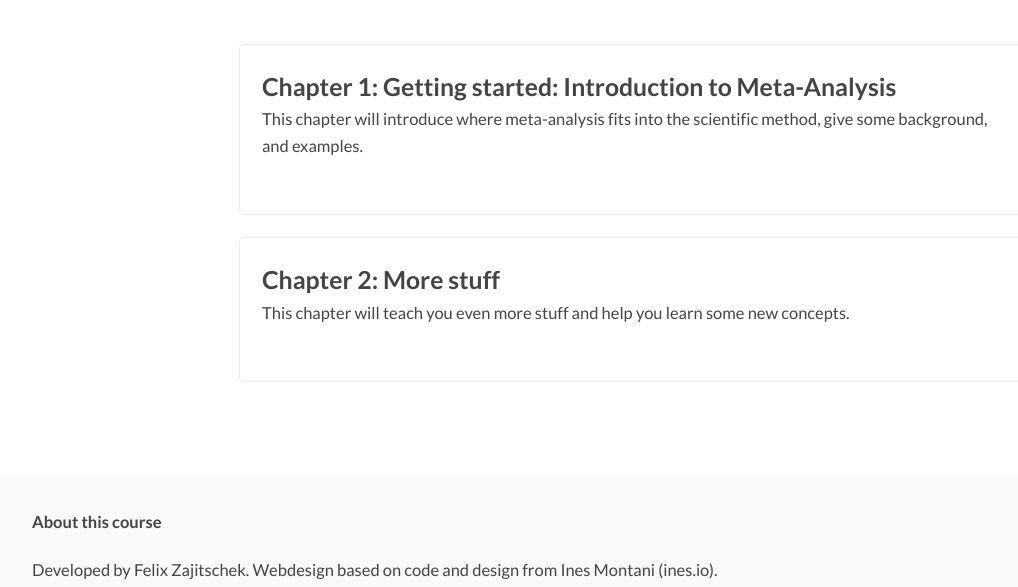
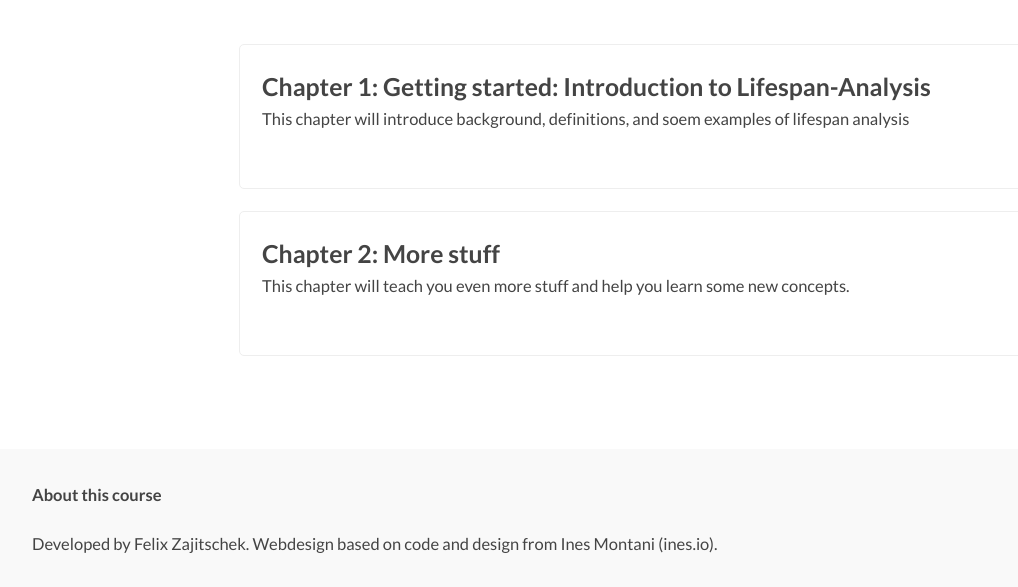
Before and after one commit to zajitschek/lifespananalysis, a Gatsby site: page / in a window 1280 px wide. Shown: the part 196-783 px from the top of the page, without its empty margins (1-1019 px from the left). Built offline with nearby package versions, Linux system fonts and the light colour scheme; Gatsby itself is replaced by a stand-in of ours.

Commit message:
Update chapter1.md

```diff
--- a/chapters/chapter1.md
+++ b/chapters/chapter1.md
@@ -1,7 +1,7 @@
 ---
-title: 'Chapter 1: Getting started: Introduction to Meta-Analysis'
+title: 'Chapter 1: Getting started: Introduction to Lifespan-Analysis'
 description:
-  'This chapter will introduce where meta-analysis fits into the scientific method, give some background, and examples.'
+  'This chapter will introduce background, definitions, and soem examples of lifespan analysis'
 prev: null
 next: chapter2
 type: chapter
@@ -16,7 +16,7 @@ Hi and welcome, I am **[Felix Zajitschek](https://felix.zajitschek.net), an evol
 
 All the actual statistical analyses are performed in the [software R](https://www.r-project.org/about.html), and you will have the opportunity to run R software scripts right here, on this website, without the need to install software on your computer.
 
-![](https://github.com/SusZaj/metaanalysis/blob/master/images/pushpin.svg?raw=true) Please note, if you plan on actually doing a meta-analysis yourself, beyond just going through this exercise, you will have to download R or [R studio](https://rstudio.com/products/rstudio/download/), if you haven't already.
+![](https://github.com/zajitschek/lifespananalysis/blob/master/images/pushpin.svg?raw=true) Please note, if you plan on actually doing a meta-analysis yourself, beyond just going through this exercise, you will have to download R or [R studio](https://rstudio.com/products/rstudio/download/), if you haven't already.
 
 # How to use this resource
 
```
